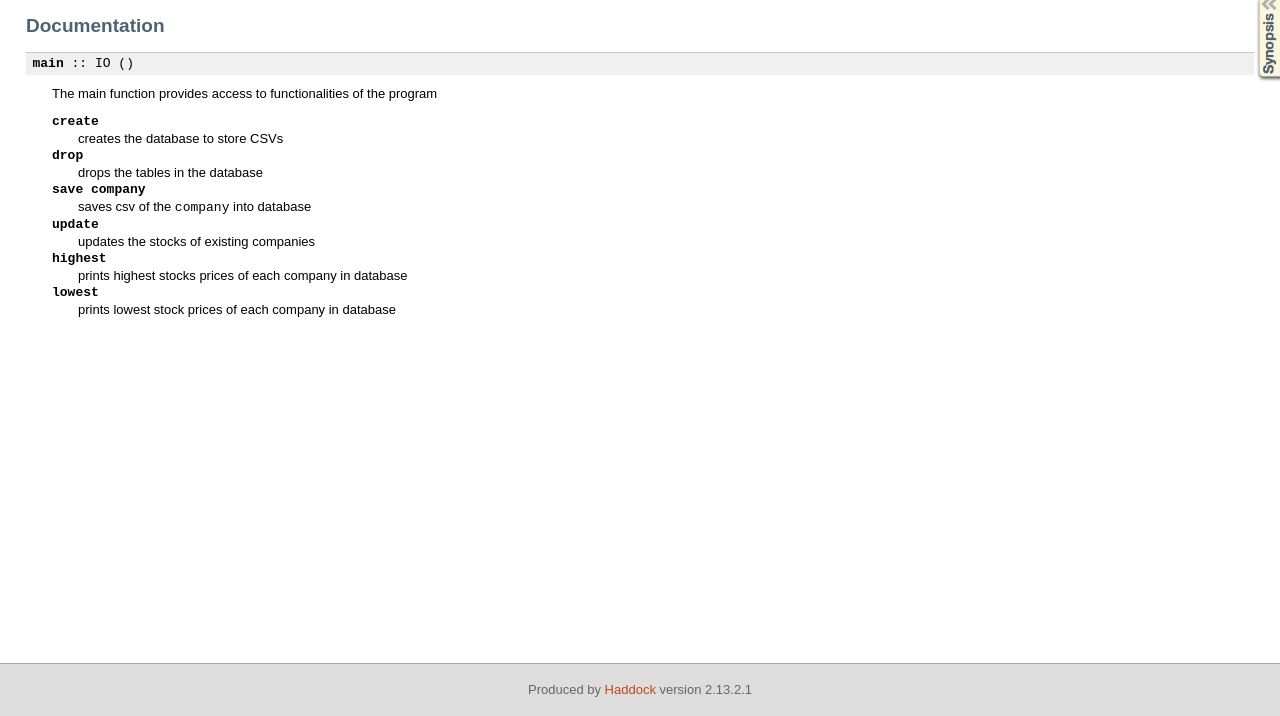
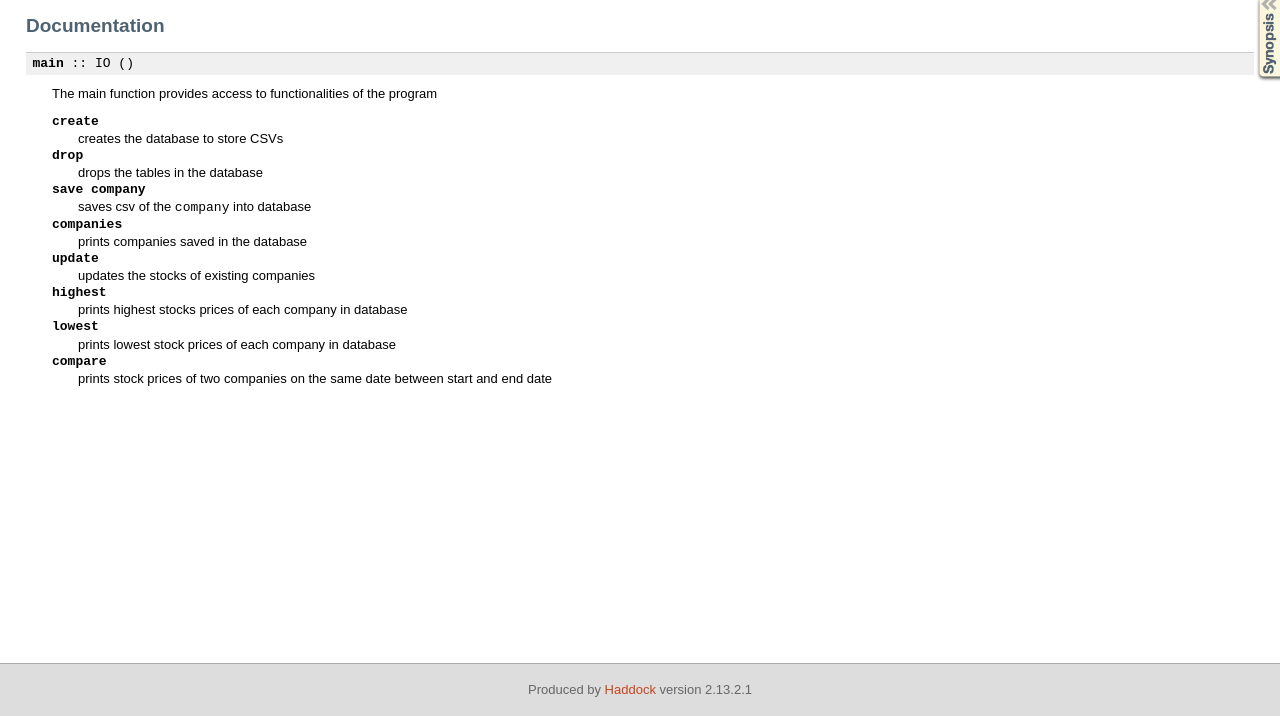
Before and after one commit to Lastin/Haskell-CSV-crawler, a plain HTML site: page docs/Main.html in a window 1280 px wide. Shown: the part 84-800 px from the top of the page. Drawn offline with Linux system fonts and the light colour scheme.

Commit message:
updated docs

```diff
--- a/docs/Main.html
+++ b/docs/Main.html
@@ -5,7 +5,9 @@ window.onload = function () {pageLoad();setSynopsis("mini_Main.html");};
 </p><dl><dt><code>create</code></dt><dd> creates the database to store CSVs
 </dd><dt><code>drop</code></dt><dd> drops the tables in the database
 </dd><dt><code>save company</code></dt><dd> saves csv of the <code>company</code> into database
+</dd><dt><code>companies</code></dt><dd> prints companies saved in the database
 </dd><dt><code>update</code></dt><dd> updates the stocks of existing companies
 </dd><dt><code>highest</code></dt><dd> prints highest stocks prices of each company in database
 </dd><dt><code>lowest</code></dt><dd>  prints lowest stock prices of each company in database
+</dd><dt><code>compare</code></dt><dd> prints stock prices of two companies on the same date between start and end date
 </dd></dl></div></div></div></div><div id="footer"><p>Produced by <a href="http://www.haskell.org/haddock/">Haddock</a> version 2.13.2.1</p></div></body></html>
```
Also changed, not shown: 1 other file.
